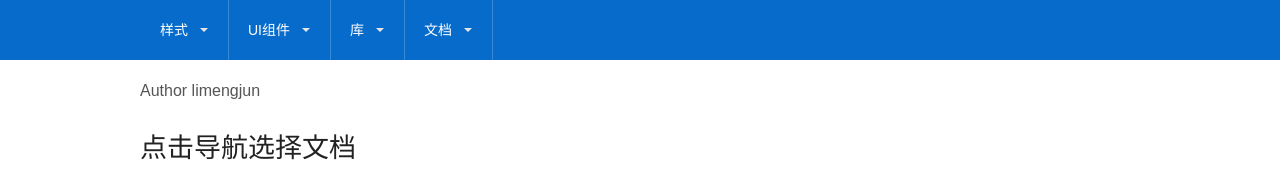
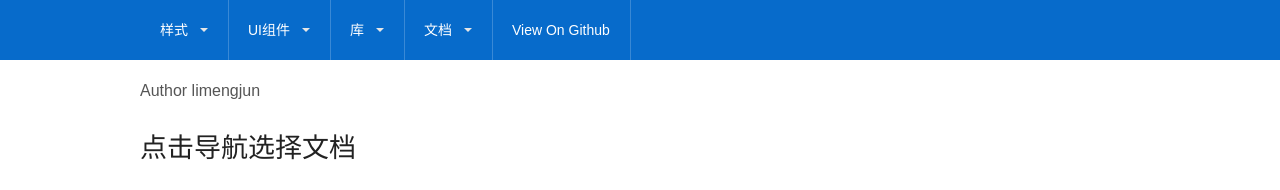
Before and after one commit to cmiot-fe/docs, a Jekyll site: the page built from _fe/index.md, in a window 1280 px wide. Shown: the top 190 px of the page. Built offline with Jekyll 4.4.1, drawn with Linux system fonts in a browser that asks for light colours; some web fonts are replaced.

Commit message:
add_github_link

```diff
--- a/_layouts/fe.html
+++ b/_layouts/fe.html
@@ -52,6 +52,10 @@
             <ul class="flyout" style="display: none;">
                 <li><a href="specification.html">规范</a></li>
             </ul>
+        </li>
+
+        <li>
+            <a href="https://github.com/iotofcmcc/docs">View On Github</a>
         </li>
 
     </ul>
```
